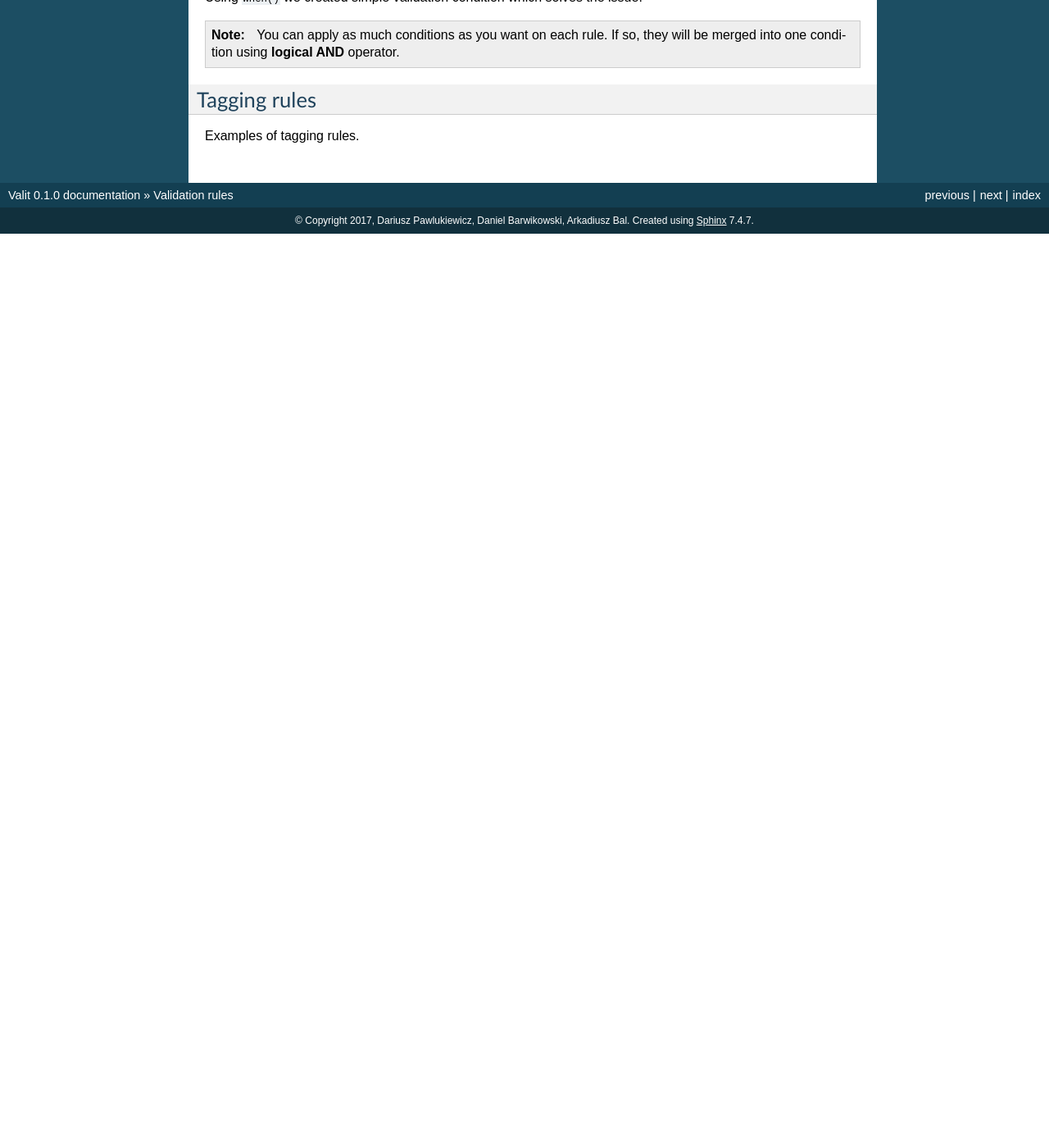
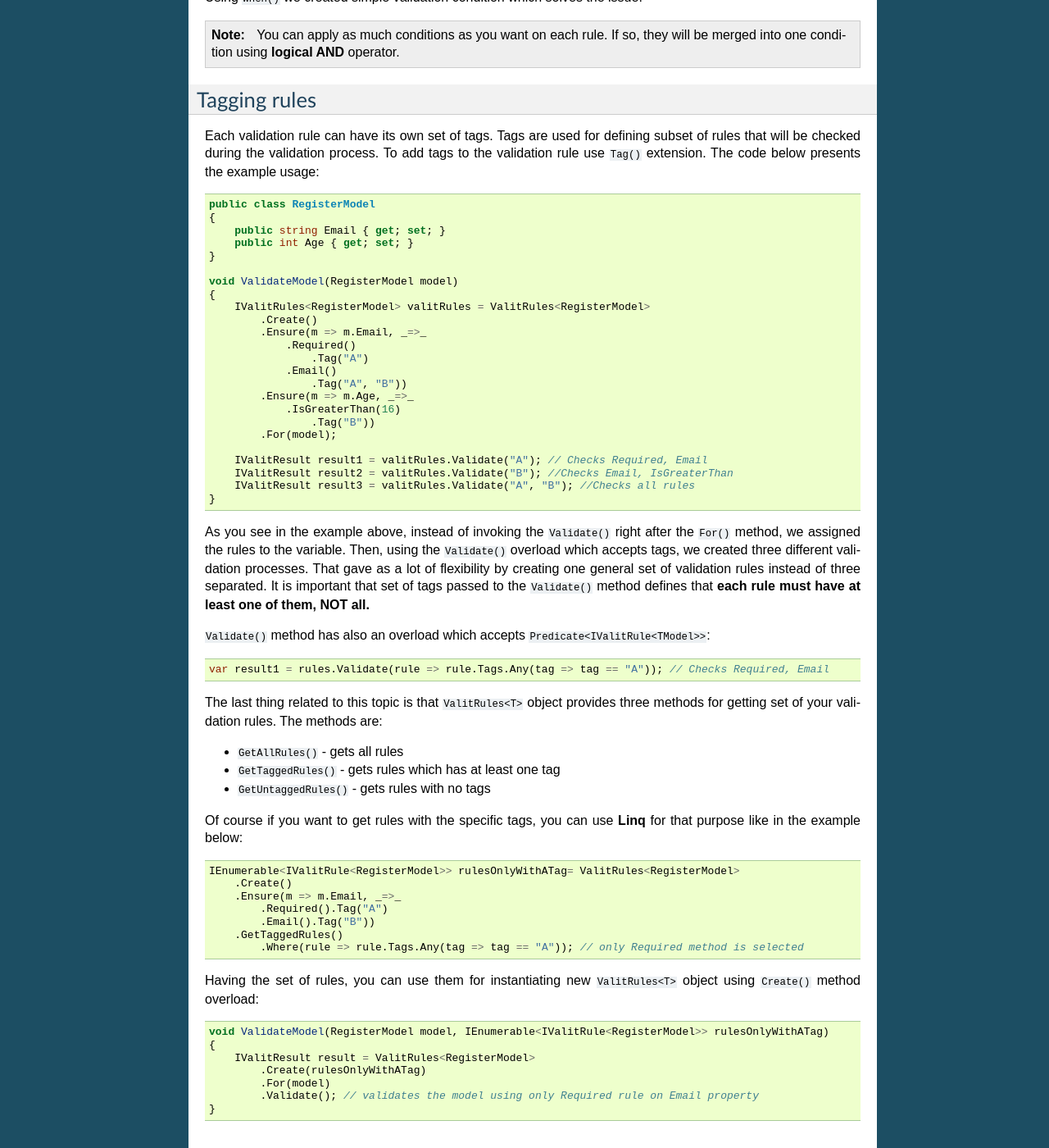
Before and after one commit to valit-stack/Valit.Docs, a Sphinx documentation site: the page built from docs/validation-rules/index.rst, in a window 1280 px wide and 1400 px high, scrolled down 6452 px. Shown: the whole window at 82% size. Built offline with Sphinx 7.4.7, drawn with Linux system fonts in a browser that asks for light colours; before the commit the page ends 6737 px from its top, so only the background shows below that.

Commit message:
added taggs chapter

```diff
--- a/docs/validation-rules/index.rst
+++ b/docs/validation-rules/index.rst
@@ -261,4 +261,70 @@ Using ``When()`` we created simple validation condition which solves the issue.
 
 Tagging rules
 =============
-Examples of tagging rules.
+Each validation rule can have its own set of tags. Tags are used for defining subset of rules that will be checked during the validation process. To add tags to the validation rule use ``Tag()`` extension. The code below presents the example usage:
+
+.. sourcecode:: csharp
+
+    public class RegisterModel
+    {
+        public string Email { get; set; }
+        public int Age { get; set; }
+    }
+
+    void ValidateModel(RegisterModel model)
+    {
+        IValitRules<RegisterModel> valitRules = ValitRules<RegisterModel>
+            .Create()
+            .Ensure(m => m.Email, _=>_
+                .Required()
+                    .Tag("A")
+                .Email()
+                    .Tag("A", "B"))
+            .Ensure(m => m.Age, _=>_
+                .IsGreaterThan(16)
+                    .Tag("B"))
+            .For(model);
+
+        IValitResult result1 = valitRules.Validate("A"); // Checks Required, Email
+        IValitResult result2 = valitRules.Validate("B"); //Checks Email, IsGreaterThan
+        IValitResult result3 = valitRules.Validate("A", "B"); //Checks all rules
+    }
+
+As you see in the example above, instead of invoking the ``Validate()`` right after the ``For()`` method, we assigned the rules to the variable. Then, using the ``Validate()`` overload which accepts tags, we created three different validation processes. That gave as a lot of flexibility by creating one general set of validation rules instead of three separated. It is important that set of tags passed to the ``Validate()`` method defines that **each rule must have at least one of them, NOT all.**
+
+``Validate()`` method has also an overload which accepts ``Predicate<IValitRule<TModel>>``:
+
+.. sourcecode:: csharp
+
+    var result1 = rules.Validate(rule => rule.Tags.Any(tag => tag == "A")); // Checks Required, Email
+
+
+The last thing related to this topic is that ``ValitRules<T>`` object provides three methods for getting set of your validation rules. The methods are:
+
+- ``GetAllRules()`` - gets all rules
+- ``GetTaggedRules()`` - gets rules which has at least one tag
+- ``GetUntaggedRules()`` - gets rules with no tags
+
+Of course if you want to get rules with the specific tags, you can use **Linq** for that purpose like in the example below:
+
+.. sourcecode:: csharp
+
+        IEnumerable<IValitRule<RegisterModel>> rulesOnlyWithATag= ValitRules<RegisterModel>
+            .Create()
+            .Ensure(m => m.Email, _=>_
+                .Required().Tag("A")
+                .Email().Tag("B"))
+            .GetTaggedRules()
+                .Where(rule => rule.Tags.Any(tag => tag == "A")); // only Required method is selected
+
+Having the set of rules, you can use them for instantiating new ``ValitRules<T>`` object using ``Create()`` method overload:
+
+.. sourcecode:: csharp
+
+    void ValidateModel(RegisterModel model, IEnumerable<IValitRule<RegisterModel>> rulesOnlyWithATag)
+    {
+        IValitResult result = ValitRules<RegisterModel>
+            .Create(rulesOnlyWithATag)
+            .For(model)
+            .Validate(); // validates the model using only Required rule on Email property
+    }
```
